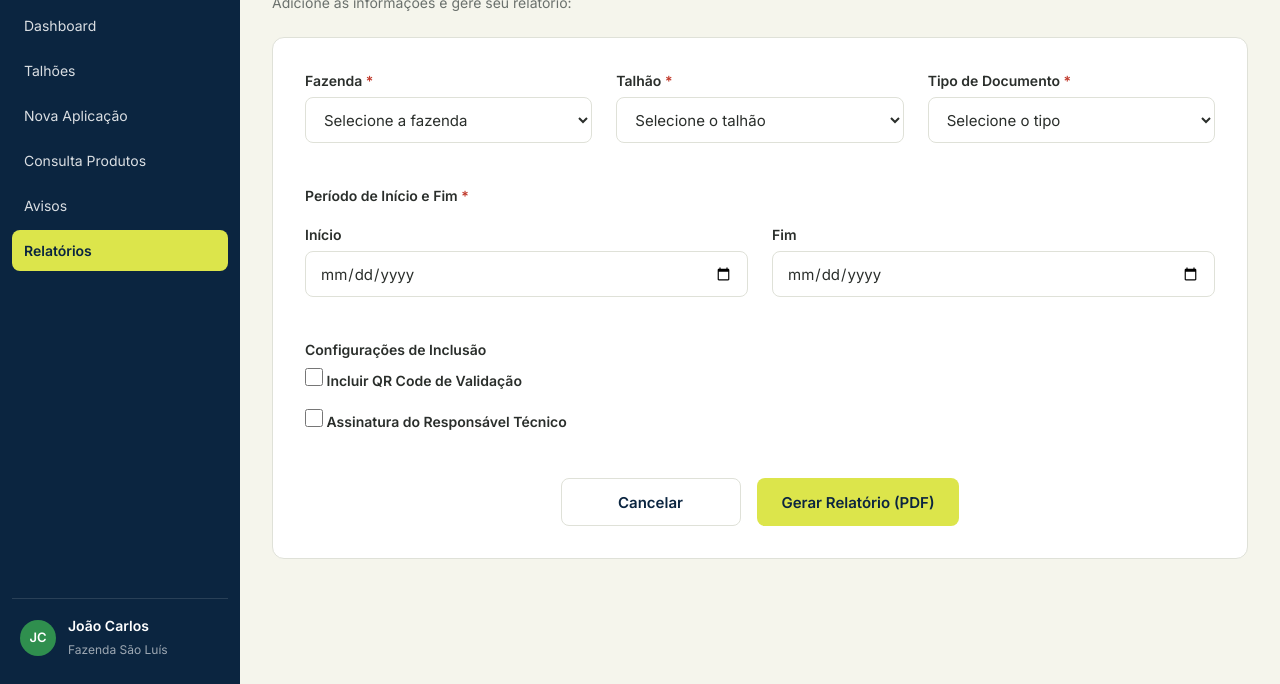
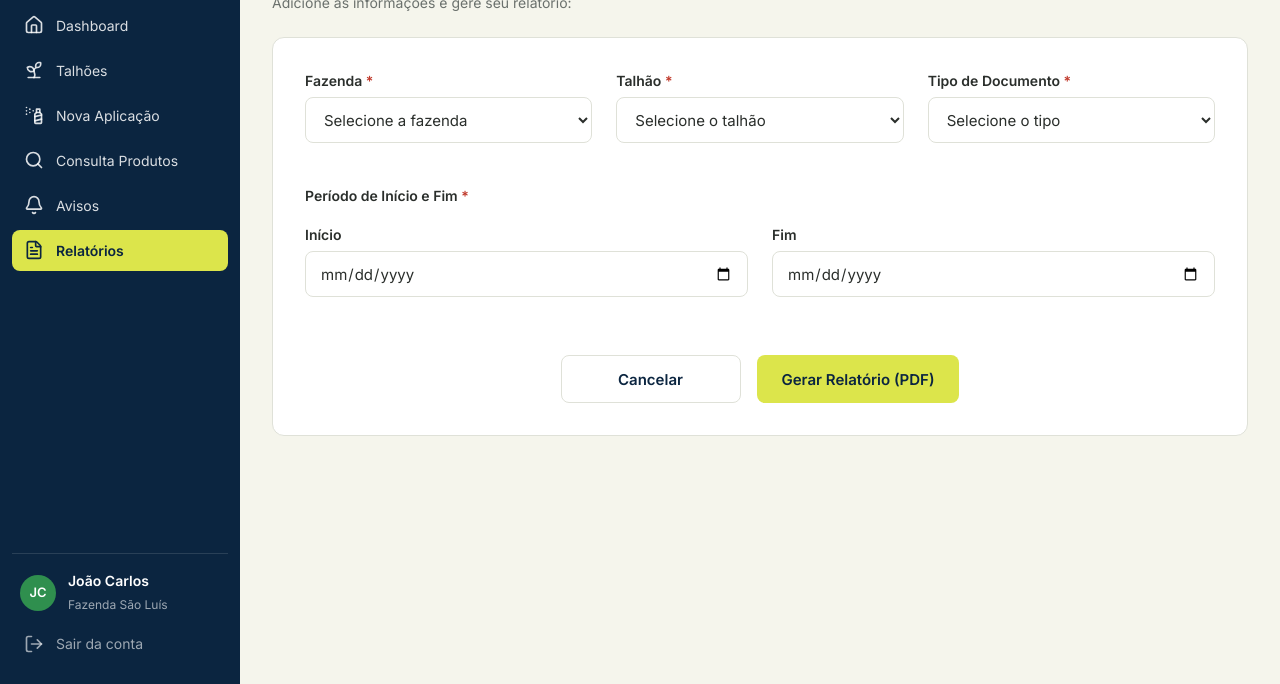
Before and after one commit to anajuconcesilva/PI-IV-TIME10, a plain HTML site: page frontend/gerar-relatorio.html in a window 1280 px wide. Shown: the part 116-800 px from the top of the page. Drawn offline with Linux system fonts and the light colour scheme.

Commit message:
fix(frontend): ajusta as telas de consulta e relatórios
Adiciona os ícones do Lucide e o link "Sair da conta" no menu,
e remove as opções de QR Code e assinatura do relatório.

```diff
--- a/frontend/gerar-relatorio.html
+++ b/frontend/gerar-relatorio.html
@@ -23,13 +23,32 @@
         </div>
       </div>
       <p class="menu-titulo">MENU</p>
+      <!-- Ícones: Lucide (lucide.dev), licença ISC -->
       <div class="menu-links">
-        <a href="dashboard.html" class="menu-link">Dashboard</a>
-        <a href="#" class="menu-link">Talhões</a>
-        <a href="#" class="menu-link">Nova Aplicação</a>
-        <a href="consulta.html" class="menu-link">Consulta Produtos</a>
-        <a href="#" class="menu-link">Avisos</a>
-        <a href="relatorios.html" class="menu-link ativo">Relatórios</a>
+        <a href="dashboard.html" class="menu-link">
+          <svg class="icone" viewBox="0 0 24 24" aria-hidden="true"><path d="M15 21v-8a1 1 0 0 0-1-1h-4a1 1 0 0 0-1 1v8"/><path d="M3 10a2 2 0 0 1 .709-1.528l7-6a2 2 0 0 1 2.582 0l7 6A2 2 0 0 1 21 10v9a2 2 0 0 1-2 2H5a2 2 0 0 1-2-2z"/></svg>
+          Dashboard
+        </a>
+        <a href="#" class="menu-link">
+          <svg class="icone" viewBox="0 0 24 24" aria-hidden="true"><path d="M14 9.536V7a4 4 0 0 1 4-4h1.5a.5.5 0 0 1 .5.5V5a4 4 0 0 1-4 4 4 4 0 0 0-4 4c0 2 1 3 1 5a5 5 0 0 1-1 3"/><path d="M4 9a5 5 0 0 1 8 4 5 5 0 0 1-8-4"/><path d="M5 21h14"/></svg>
+          Talhões
+        </a>
+        <a href="#" class="menu-link">
+          <svg class="icone" viewBox="0 0 24 24" aria-hidden="true"><path d="M3 3h.01"/><path d="M7 5h.01"/><path d="M11 7h.01"/><path d="M3 7h.01"/><path d="M7 9h.01"/><path d="M3 11h.01"/><rect width="4" height="4" x="15" y="5"/><path d="m19 9 2 2v10c0 .6-.4 1-1 1h-6c-.6 0-1-.4-1-1V11l2-2"/><path d="m13 14 8-2"/><path d="m13 19 8-2"/></svg>
+          Nova Aplicação
+        </a>
+        <a href="consulta.html" class="menu-link">
+          <svg class="icone" viewBox="0 0 24 24" aria-hidden="true"><path d="m21 21-4.34-4.34"/><circle cx="11" cy="11" r="8"/></svg>
+          Consulta Produtos
+        </a>
+        <a href="#" class="menu-link">
+          <svg class="icone" viewBox="0 0 24 24" aria-hidden="true"><path d="M10.268 21a2 2 0 0 0 3.464 0"/><path d="M3.262 15.326A1 1 0 0 0 4 17h16a1 1 0 0 0 .74-1.673C19.41 13.956 18 12.499 18 8A6 6 0 0 0 6 8c0 4.499-1.411 5.956-2.738 7.326"/></svg>
+          Avisos
+        </a>
+        <a href="relatorios.html" class="menu-link ativo">
+          <svg class="icone" viewBox="0 0 24 24" aria-hidden="true"><path d="M6 22a2 2 0 0 1-2-2V4a2 2 0 0 1 2-2h8a2.4 2.4 0 0 1 1.704.706l3.588 3.588A2.4 2.4 0 0 1 20 8v12a2 2 0 0 1-2 2z"/><path d="M14 2v5a1 1 0 0 0 1 1h5"/><path d="M10 9H8"/><path d="M16 13H8"/><path d="M16 17H8"/></svg>
+          Relatórios
+        </a>
       </div>
       <div class="menu-rodape">
         <div class="menu-usuario">
@@ -39,6 +58,10 @@
             <span>Fazenda São Luís</span>
           </div>
         </div>
+        <a href="login.html" class="menu-link menu-sair">
+          <svg class="icone" viewBox="0 0 24 24" aria-hidden="true"><path d="m16 17 5-5-5-5"/><path d="M21 12H9"/><path d="M9 21H5a2 2 0 0 1-2-2V5a2 2 0 0 1 2-2h4"/></svg>
+          Sair da conta
+        </a>
       </div>
     </nav>
 
@@ -89,14 +112,6 @@
           </div>
         </div>
 
-        <div class="campo">
-          <label>Configurações de Inclusão</label>
-          <!-- Aqui está a correção estrutural dos checkboxes -->
-          <div class="checkbox-grupo">
-            <label class="checkbox-item"><input type="checkbox"> Incluir QR Code de Validação</label>
-            <label class="checkbox-item"><input type="checkbox"> Assinatura do Responsável Técnico</label>
-          </div>
-        </div>
 
         <div class="acoes-footer">
           <button type="button" class="botao botao-secundario" onclick="window.location.href='relatorios.html'">Cancelar</button>
```
Also changed, not shown: frontend/consulta.html (+29 -6 lines), frontend/relatorios.html (+29 -6 lines).
